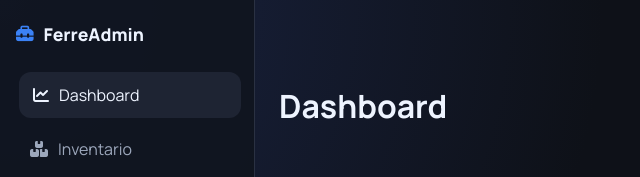
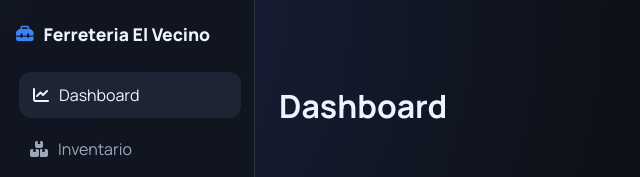
Before and after one commit to JeremiasReinoso/Proyecto-Ferreteria, a website: page index.html in a window 1280 px wide. Shown: the top 177 px of the page, 0-640 px from the left. Drawn offline with Linux system fonts and the light colour scheme.

Commit message:
Update index.html

```diff
--- a/index.html
+++ b/index.html
@@ -3,7 +3,7 @@
 <head>
     <meta charset="UTF-8">
     <meta name="viewport" content="width=device-width, initial-scale=1.0">
-    <title>Dashboard | Ferreteria Stock</title>
+    <title>Dashboard | Ferreteria El Vecino</title>
     <link rel="preconnect" href="https://fonts.googleapis.com">
     <link rel="preconnect" href="https://fonts.gstatic.com" crossorigin>
     <link href="https://fonts.googleapis.com/css2?family=Manrope:wght@400;600;700;800&display=swap" rel="stylesheet">
@@ -15,7 +15,7 @@
         <aside class="sidebar">
             <div class="logo">
                 <i class="fa-solid fa-toolbox"></i>
-                <span>FerreAdmin</span>
+                <span>Ferreteria El Vecino</span>
             </div>
             <nav class="nav">
                 <a class="active" href="index.html"><i class="fa-solid fa-chart-line"></i> Dashboard</a>
```
